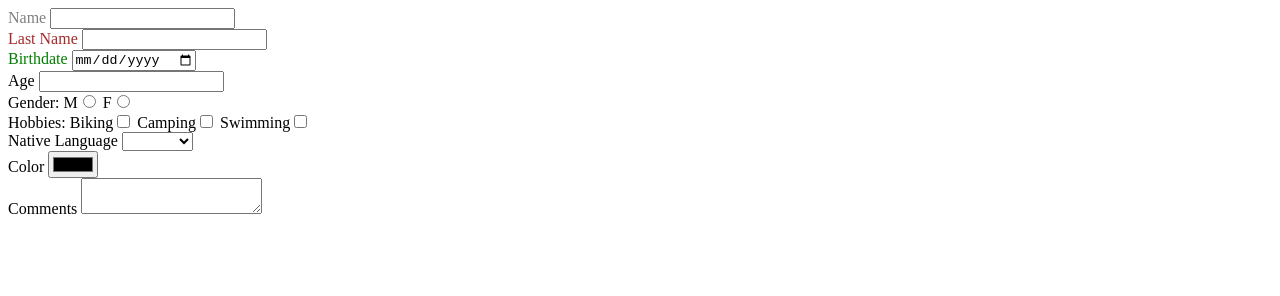
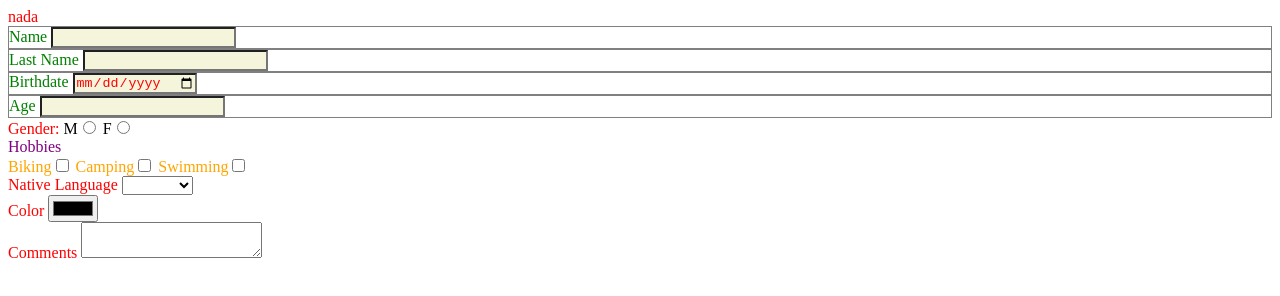
Before and after one commit to aneudy2000/lecuelita, a plain HTML site: page form/form.html in a window 1280 px wide. Drawn offline with Linux system fonts and the light colour scheme.

Commit message:
add style

```diff
--- a/form/form.html
+++ b/form/form.html
@@ -1,36 +1,80 @@
 <!DOCTYPE html>
 <html>
 <head>
+    <style>
+        /** tag */
+        label {
+            color: red;
+            background-color: #ffffff;
+        }
+        input {
+            color: red;
+        }
+        /**:focus :hover pseudo classes */
+        input:focus {
+            background-color: aquamarine;
+        }
+        /** class */
+        .my-input {
+            background-color: beige;
+        }
+        .form-group {
+            border: 1px solid gray;
+        }
+        .form-group label {
+            color: green;
+        }
+        .red-with-border {
+            background: red;
+            color: white;
+            border: 1px solid blue;
+        }
+        .hobbies {
+            color: purple;
+        }
+        .hobbies label {
+            color: orange;
+        }
+        .hobbies label:hover {
+            color: red;
+        }
+        /** id  es unico*/
+        #lastname {
+            color: purple;
+        }
+
+    </style>
 </head>
 <body>
-    <div>
-        <label style="color:gray">Name</label>
-        <input type="text" name="name">
+    <label>nada</label>
+    <div class="form-group">
+        <label>Name</label>
+        <input class="my-input" type="text" name="name">
     </div>
-    <div>
-        <label style="color:brown">Last Name</label>
-        <input type="text" name="lastname">
+    <div class="form-group">
+        <label>Last Name</label>
+        <input class="my-input" id="lastname" type="text" name="lastname">
     </div>
-    <div>
-        <label style="color: green">Birthdate</label>
-        <input type="date" name="birthdate">
+    <div class="form-group">
+        <label>Birthdate</label>
+        <input class="my-input" type="date" name="birthdate">
     </div>
-    <div>
+    <div class="form-group">
         <label>Age</label>
-        <input type="number" name="age">
+        <input class="my-input" type="number" name="age">
     </div>
     <div>
         <label>Gender:</label>
         M<input type="radio" name="gender" value="m">
         F<input type="radio" name="gender" value="f">
     </div>
-    <div>
-        <label>Hobbies:</label>
-        Biking<input type="checkbox" name="hobbies" value="biking">
-        Camping<input type="checkbox" name="hobbies" value="camping">
-        Swimming<input type="checkbox" name="hobbies" value="swimming">
+    <div class="hobbies">
+        <div class="title">Hobbies</div>
+        <label>Biking</label><input type="checkbox" name="hobbies" value="biking">
+        <label>Camping</label><input type="checkbox" name="hobbies" value="camping">
+        <label>Swimming</label><input type="checkbox" name="hobbies" value="swimming">
     </div>
-    <div>
+    <div class="">
         <label>Native Language</label>
         <select name="nativelanguage">
             <option></option>
```
